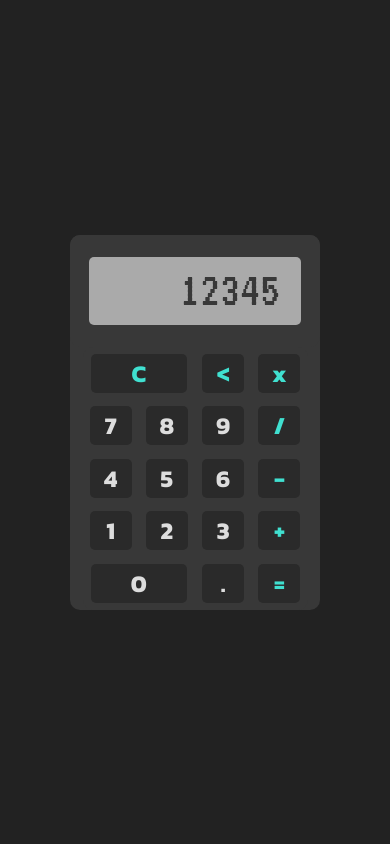
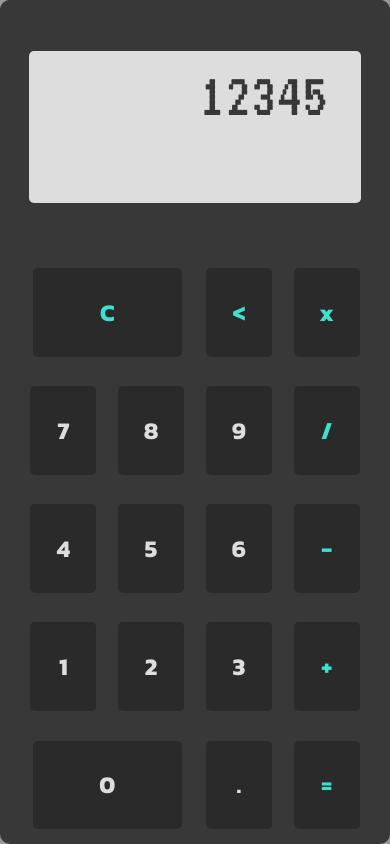
Before and after one commit to RookieCoder92/calculator, a plain HTML site: page index.html in a window 390 px wide. Drawn offline with Linux system fonts and the light colour scheme.

Commit message:
changed colors and added media queries

```diff
--- a/styles/styles.css
+++ b/styles/styles.css
@@ -4,7 +4,7 @@ html {
 }
 
 body {
-    background-color: #222;
+    background-color: #999;
     margin: 0;
     height: 100%;
     width: 100%;
@@ -15,8 +15,8 @@ body {
 }
 
 .calculator {
-    height: 375px;
-    width: 250px;
+    height: 500px;
+    width: 350px;
     background-color: #383838;
     border-radius: 10px;
     position: relative;
@@ -34,19 +34,19 @@ body {
     position: absolute;
     width: 85%;
     height: 60%;
-    background-color: #aaa;
+    background-color: #ddd;
     top: 20%;
     left: 7.5%;
     border-radius: 5px;
     font-family: "VT323";
-    font-size: 50px;
+    font-size: 64px;
 }
 
 .calculator-display p {
     position: absolute;
     margin: 0;
     right: 10%;
-    line-height: 67.5px;
+    line-height: 90px;
     color: #383838;
 }
 
@@ -72,6 +72,11 @@ body {
 button {
     outline: none;
     border: none;
+    cursor: pointer;
+}
+
+button:hover {
+    background-color: #454545;
 }
 
 .button {
@@ -170,3 +175,10 @@ button {
 .equals-button {
     grid-area: equals-button;
 }
+
+@media (max-width: 500px) {
+    .calculator {
+        height: 100vh;
+        width: 70vh;
+    }
+}
```
